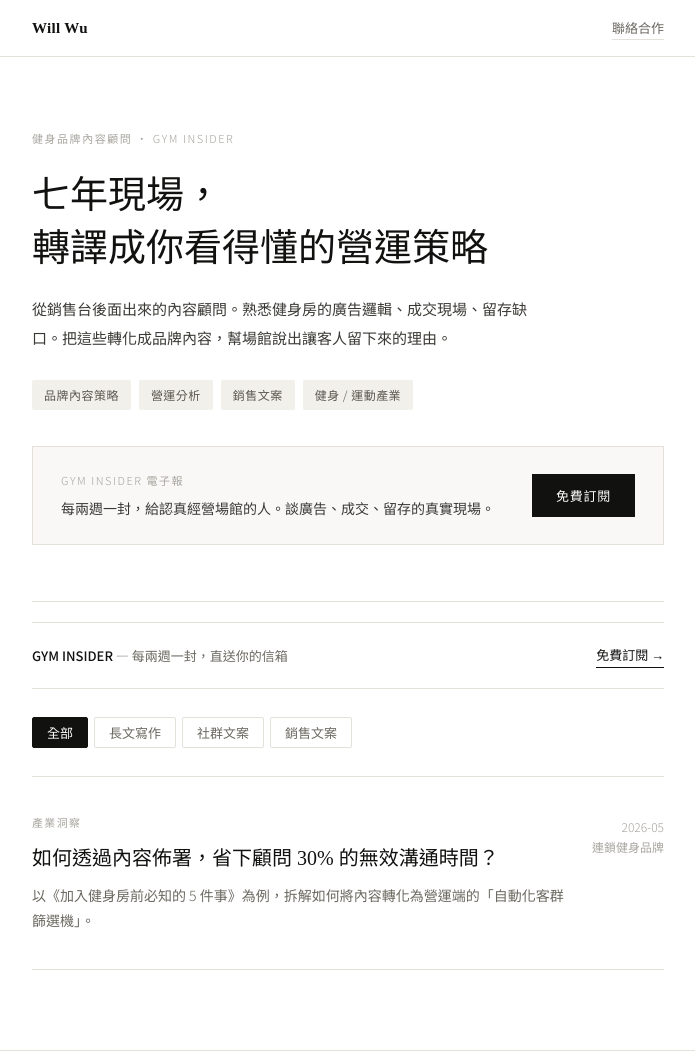
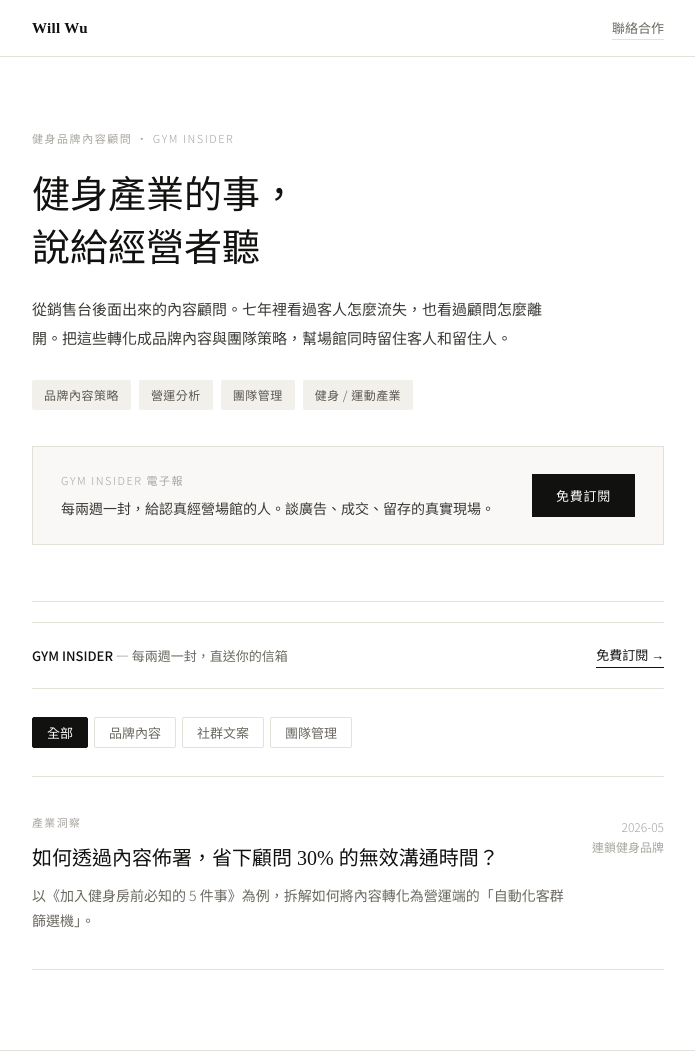
Before and after one commit to willwhwu1129/portfolio, a plain HTML site: page index.html in a window 1280 px wide. Shown: the top 1053 px of the page, without its empty margins (292-987 px from the left). Drawn offline with Linux system fonts and the light colour scheme.

Commit message:
Update index.html

```diff
--- a/index.html
+++ b/index.html
@@ -375,12 +375,12 @@ footer {
   <div id="list-view">
     <section class="hero">
       <div class="hero-label">健身品牌內容顧問 · GYM INSIDER</div>
-      <h1>七年現場，<br>轉譯成你看得懂的營運策略</h1>
-      <p class="hero-bio">從銷售台後面出來的內容顧問。熟悉健身房的廣告邏輯、成交現場、留存缺口。把這些轉化成品牌內容，幫場館說出讓客人留下來的理由。</p>
+      <h1>健身產業的事，<br>說給經營者聽</h1>
+      <p class="hero-bio">從銷售台後面出來的內容顧問。七年裡看過客人怎麼流失，也看過顧問怎麼離開。把這些轉化成品牌內容與團隊策略，幫場館同時留住客人和留住人。</p>
       <div class="hero-tags">
         <span class="hero-tag">品牌內容策略</span>
         <span class="hero-tag">營運分析</span>
-        <span class="hero-tag">銷售文案</span>
+        <span class="hero-tag">團隊管理</span>
         <span class="hero-tag">健身 / 運動產業</span>
       </div>
       <div class="newsletter-cta">
@@ -401,9 +401,9 @@ footer {
 
     <div class="filter-bar">
       <button class="filter-btn active" data-filter="all" onclick="filterArticles('all', this)">全部</button>
-      <button class="filter-btn" data-filter="long-form" onclick="filterArticles('long-form', this)">長文寫作</button>
+      <button class="filter-btn" data-filter="long-form" onclick="filterArticles('long-form', this)">品牌內容</button>
       <button class="filter-btn" data-filter="social" onclick="filterArticles('social', this)">社群文案</button>
-      <button class="filter-btn" data-filter="copywriting" onclick="filterArticles('copywriting', this)">銷售文案</button>
+      <button class="filter-btn" data-filter="team" onclick="filterArticles('team', this)">團隊管理</button>
     </div>
 
     <div class="article-list" id="article-list">
```
